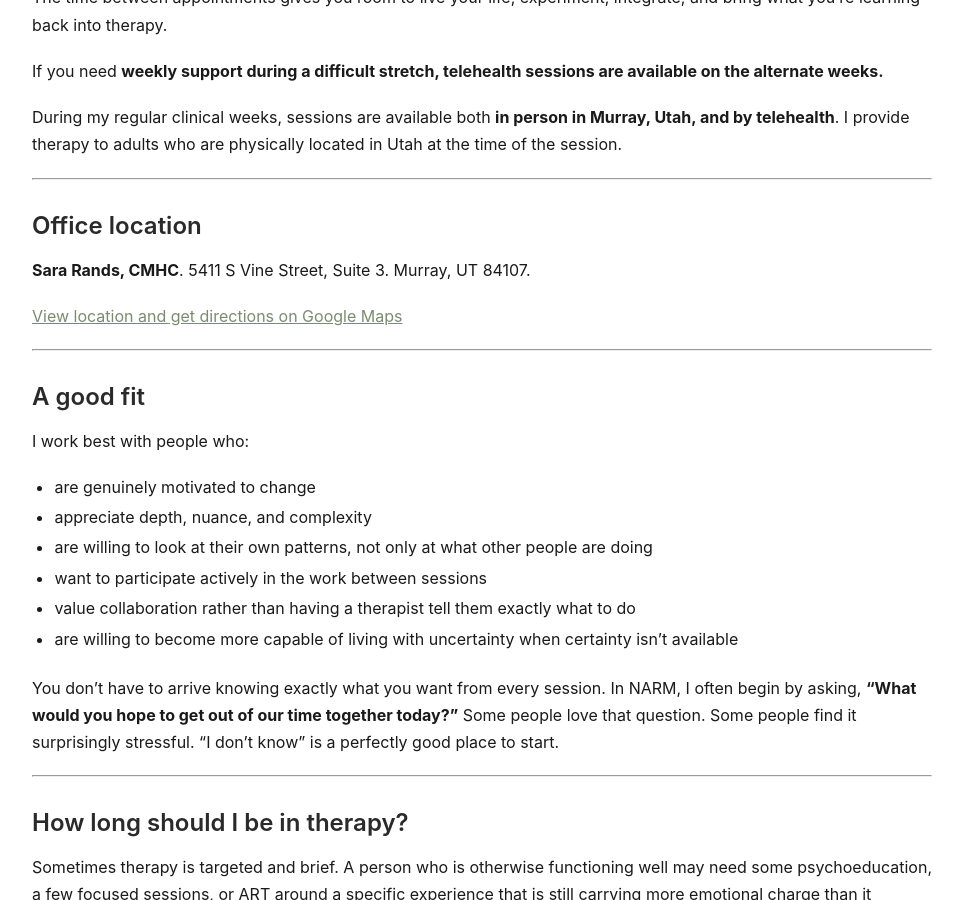
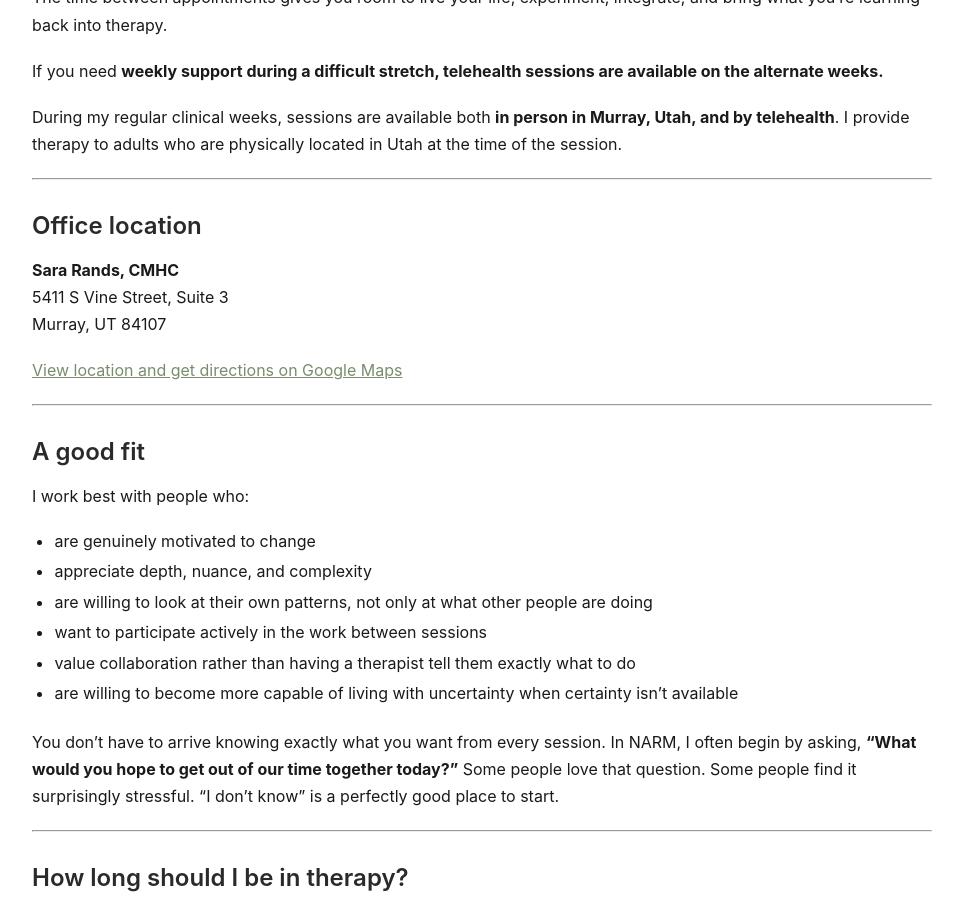
Before and after one commit to SaraRands/sararands-site, a Jekyll site: the page built from fees-scheduling.md, in a window 1280 px wide and 900 px high, scrolled down 1756 px. Shown: the whole window, without its empty margins (158-1121 px from the left). Built offline with Jekyll 4.4.1, drawn with Linux system fonts in a browser that asks for light colours.

Commit message:
line breaks

```diff
--- a/fees-scheduling.md
+++ b/fees-scheduling.md
@@ -57,9 +57,9 @@ During my regular clinical weeks, sessions are available both **in person in Mur
 
 ## Office location
 
-**Sara Rands, CMHC**.
-5411 S Vine Street, Suite 3.
-Murray, UT 84107.
+**Sara Rands, CMHC**
+5411 S Vine Street, Suite 3
+Murray, UT 84107
 
 [View location and get directions on Google Maps](https://maps.app.goo.gl/AVpXj3H7uTdTvkMA7)
 
```
